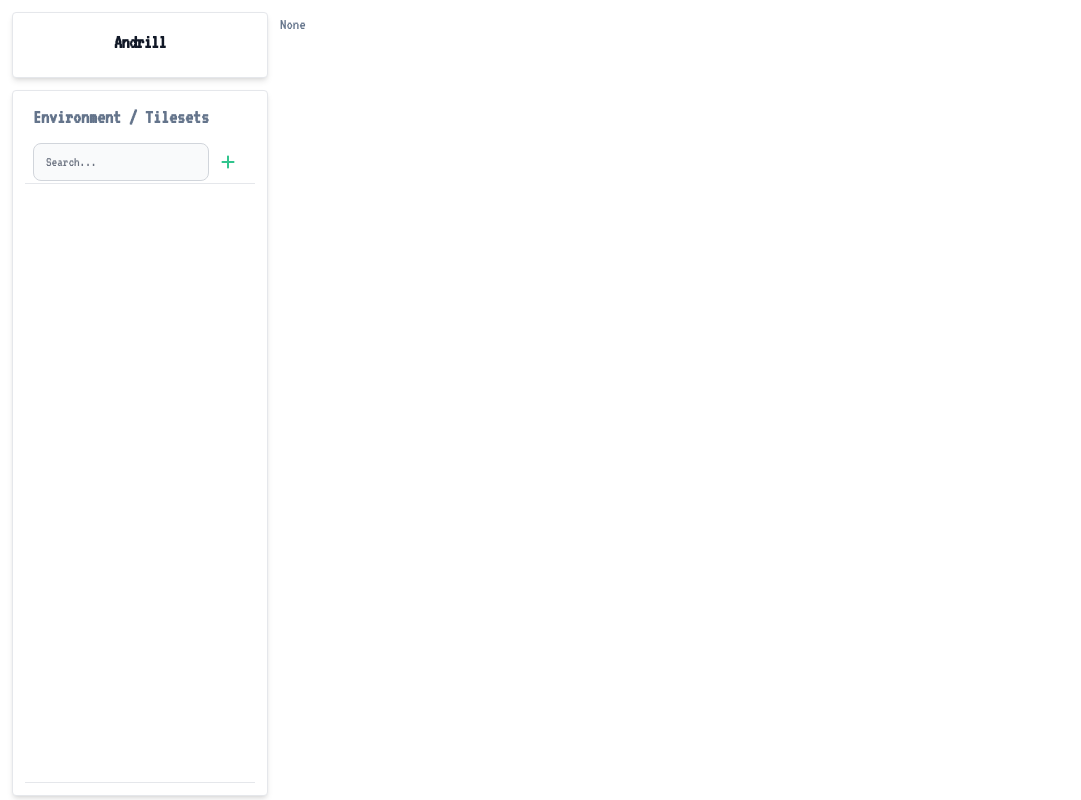
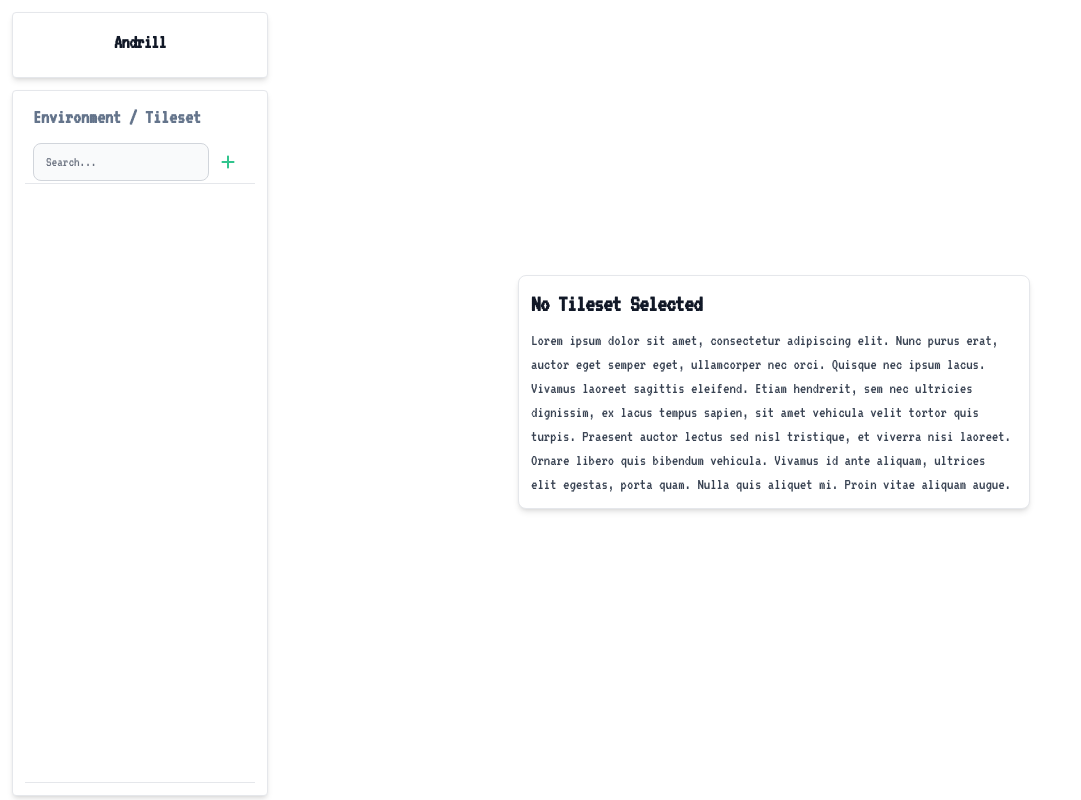
Before and after one commit to BoundlessStudio/andrill-editor, a Vue app: page /environment/tilesets in a window 1280 px wide. Shown: the whole page, without its empty margins (0-1081 px from the left). Built offline with nearby package versions, Linux system fonts and the light colour scheme.

Commit message:
More Components More Fun

```diff
--- a/src/components/EditorAside.vue
+++ b/src/components/EditorAside.vue
@@ -3,17 +3,6 @@ import type { IStoreGeneric } from "@/stores/StoreFactory";
 import { storeToRefs } from "pinia";
 import { watch, ref, inject } from "vue"; // , reactive
 import { useRoute, useRouter } from "vue-router";
-
-const props = defineProps<{
-  name: string
-}>()
-
-// const emit = defineEmits<{
-//   (e: 'new'): void
-//   (e: 'delete', id: string): void
-//   (e: 'selected', id: string): void
-//   (e: 'search', term: string): void
-// }>()
 
 const router = useRouter()
 const route = useRoute()
@@ -21,6 +10,9 @@ const route_name = route.name?.toString()
 
 const store = inject('store') as IStoreGeneric
 const { collection } = storeToRefs(store)
+
+const prefix = inject('prefix') as string
+const name = inject('name') as string
 
 const term = ref("")
 watch(term, (current) => {
@@ -75,7 +67,7 @@ if(route.params.id) {
         <div class="h-10v">
           <ul class="space-y-1">
             <li class="pl-2">
-              <span class="self-center text-xl font-semibold whitespace-nowrap dark:text-white hover:underline cursor-pointer" @click="clear">{{ props.name }}</span>
+              <span class="self-center text-xl font-semibold whitespace-nowrap dark:text-white hover:underline cursor-pointer" @click="clear">{{ prefix }} / {{ name }}</span>
             </li>
             <li class="w-56">
               <div class="flex w-full">
--- /dev/null
+++ b/src/components/EditorMain.vue
@@ -0,0 +1,32 @@
+<script setup lang="ts">
+import NothingSelected from "@/components/NothingSelected.vue"
+import type { IStoreGeneric } from "@/stores/StoreFactory";
+import { storeToRefs } from "pinia";
+import { inject } from "vue";
+
+const store = inject('store') as IStoreGeneric
+const { item } = storeToRefs(store)
+</script>
+
+<template>
+  <section class="grow h-95v">
+    <template v-if="item">
+      <div class="p-3 h-15 bg-white rounded border border-gray-200 shadow-md dark:bg-gray-800 dark:border-gray-700">
+        <p class="mb-2 text-2xl font-bold tracking-tight text-gray-900 dark:text-white">
+          {{ item.id }} {{ item.name }}
+        </p>
+      </div>
+      <div class="p-3 mt-3 bg-white rounded border border-gray-200 shadow-md  dark:bg-gray-800 dark:border-gray-700">
+        <div class="h-85v overflow-y-auto">
+          <slot />
+        </div>
+      </div>
+    </template>
+    <template v-else>
+      <NothingSelected />
+    </template>
+  </section>
+</template>
+
+<style lang="scss">
+</style>
--- /dev/null
+++ b/src/components/NothingSelected.vue
@@ -0,0 +1,27 @@
+<script setup lang="ts">
+import { inject } from 'vue';
+const name = inject('name') as string
+const help = inject('help') as string
+</script>
+
+<template>
+  <div class="grid place-items-center h-95v">
+    <div class="block p-3 m-3 bg-white rounded-lg border border-gray-200 shadow-md  dark:bg-gray-800 dark:border-gray-700 max-w-lg">
+      <h5 class="mb-2 text-2xl font-bold tracking-tight text-gray-900 dark:text-white">
+        No {{ name }} Selected
+      </h5>
+      <p v-if="help" class="font-normal text-gray-700 dark:text-gray-400">
+        {{ help }}
+      </p>
+      <p v-else class="font-normal text-gray-700 dark:text-gray-400">
+        Lorem ipsum dolor sit amet, consectetur adipiscing elit. Nunc purus erat, auctor eget semper eget, ullamcorper nec orci. Quisque nec ipsum lacus.
+        Vivamus laoreet sagittis eleifend. Etiam hendrerit, sem nec ultricies dignissim, ex lacus tempus sapien, sit amet vehicula velit tortor quis turpis.
+        Praesent auctor lectus sed nisl tristique, et viverra nisi laoreet. Ornare libero quis bibendum vehicula.
+        Vivamus id ante aliquam, ultrices elit egestas, porta quam. Nulla quis aliquet mi. Proin vitae aliquam augue.
+      </p>
+    </div>
+  </div>
+</template>
+
+<style lang="scss">
+</style>
--- a/src/views/RaceView.vue
+++ b/src/views/RaceView.vue
@@ -1,50 +1,28 @@
 <script setup lang="ts">
 import EditorAside from "@/components/EditorAside.vue"
-import { useStore as useStoreRace } from "@/stores/RaceEditor"
+import EditorMain from "@/components/EditorMain.vue"
 import { storeToRefs } from "pinia";
 import { provide } from "vue";
+import { useStore as useStoreRace } from "@/stores/RaceEditor"
 
-const storeRace = useStoreRace()
-const { item } = storeToRefs(storeRace)
-provide('store', storeRace)
+let raceStore = useStoreRace()
+const { item } = storeToRefs(raceStore)
+provide('store', raceStore)
+provide('prefix', "Civilization")
+provide('name', "Race")
+provide('help', "This is a friendly little box that will tell the you hwo a Race works")
 
 </script>
 
 <template>
   <div class="flex">
-    <EditorAside name="Civilization / Races" />
-    <section class="grow h-95v">
+    <EditorAside />
+    <EditorMain>
       <template v-if="item">
-        <!-- TOOD -->
-        <!-- Editor -->
-        <div class="p-3 h-15 bg-white rounded border border-gray-200 shadow-md dark:bg-gray-800 dark:border-gray-700">
-          <p class="mb-2 text-2xl font-bold tracking-tight text-gray-900 dark:text-white">
-            {{ item.name }} {{ item.id }}
-          </p>
-        </div>
-        <div class="p-3 mt-3 bg-white rounded border border-gray-200 shadow-md  dark:bg-gray-800 dark:border-gray-700">
-          <div class="h-85v overflow-y-auto">
-            <input v-model="item.name" type="text">
-          </div>
-        </div>
+        <input v-model="item.name">
+        <textarea v-model="item.description" />
       </template>
-      <template v-else>
-        <!-- Create Component -->
-        <div class="grid place-items-center h-screen">
-          <div class="block p-3 m-3 bg-white rounded-lg border border-gray-200 shadow-md  dark:bg-gray-800 dark:border-gray-700 max-w-lg">
-            <h5 class="mb-2 text-2xl font-bold tracking-tight text-gray-900 dark:text-white">
-              No Race Selected
-            </h5>
-            <p class="font-normal text-gray-700 dark:text-gray-400">
-              Lorem ipsum dolor sit amet, consectetur adipiscing elit. Nunc purus erat, auctor eget semper eget, ullamcorper nec orci. Quisque nec ipsum lacus.
-              Vivamus laoreet sagittis eleifend. Etiam hendrerit, sem nec ultricies dignissim, ex lacus tempus sapien, sit amet vehicula velit tortor quis turpis.
-              Praesent auctor lectus sed nisl tristique, et viverra nisi laoreet. Ornare libero quis bibendum vehicula.
-              Vivamus id ante aliquam, ultrices elit egestas, porta quam. Nulla quis aliquet mi. Proin vitae aliquam augue.
-            </p>
-          </div>
-        </div>
-      </template>
-    </section>
+    </EditorMain>
   </div>
 </template>
 
--- a/src/views/TilesetView.vue
+++ b/src/views/TilesetView.vue
@@ -1,24 +1,27 @@
 <script setup lang="ts">
 import EditorAside from "@/components/EditorAside.vue"
-import { useStore } from "@/stores/TilesetEditor"
+import EditorMain from "@/components/EditorMain.vue"
 import { storeToRefs } from "pinia";
 import { provide } from "vue";
+import { useStore as useTilesetStore  } from "@/stores/TilesetEditor"
 
-const store = useStore()
-const { item } = storeToRefs(store)
+let tilesetStore = useTilesetStore()
+const { item } = storeToRefs(tilesetStore)
+provide('store', tilesetStore)
+provide('prefix', "Environment")
+provide('name', "Tileset")
+// provide('help', "")
 
-// https://vuejs.org/api/composition-api-dependency-injection.html
-provide('store', store)
 </script>
 
 <template>
   <div class="flex">
-    <EditorAside name="Environment / Tilesets" />
-    <section>
-      <p>{{ item?.name ?? "None" }} {{ item?.id ?? "" }}</p>
-      <!-- TOOD -->
-      <!-- Editor -->
-    </section>
+    <EditorAside />
+    <EditorMain>
+      <template v-if="item">
+        <input v-model="item.name">
+      </template>
+    </EditorMain>
   </div>
 </template>
 
```
